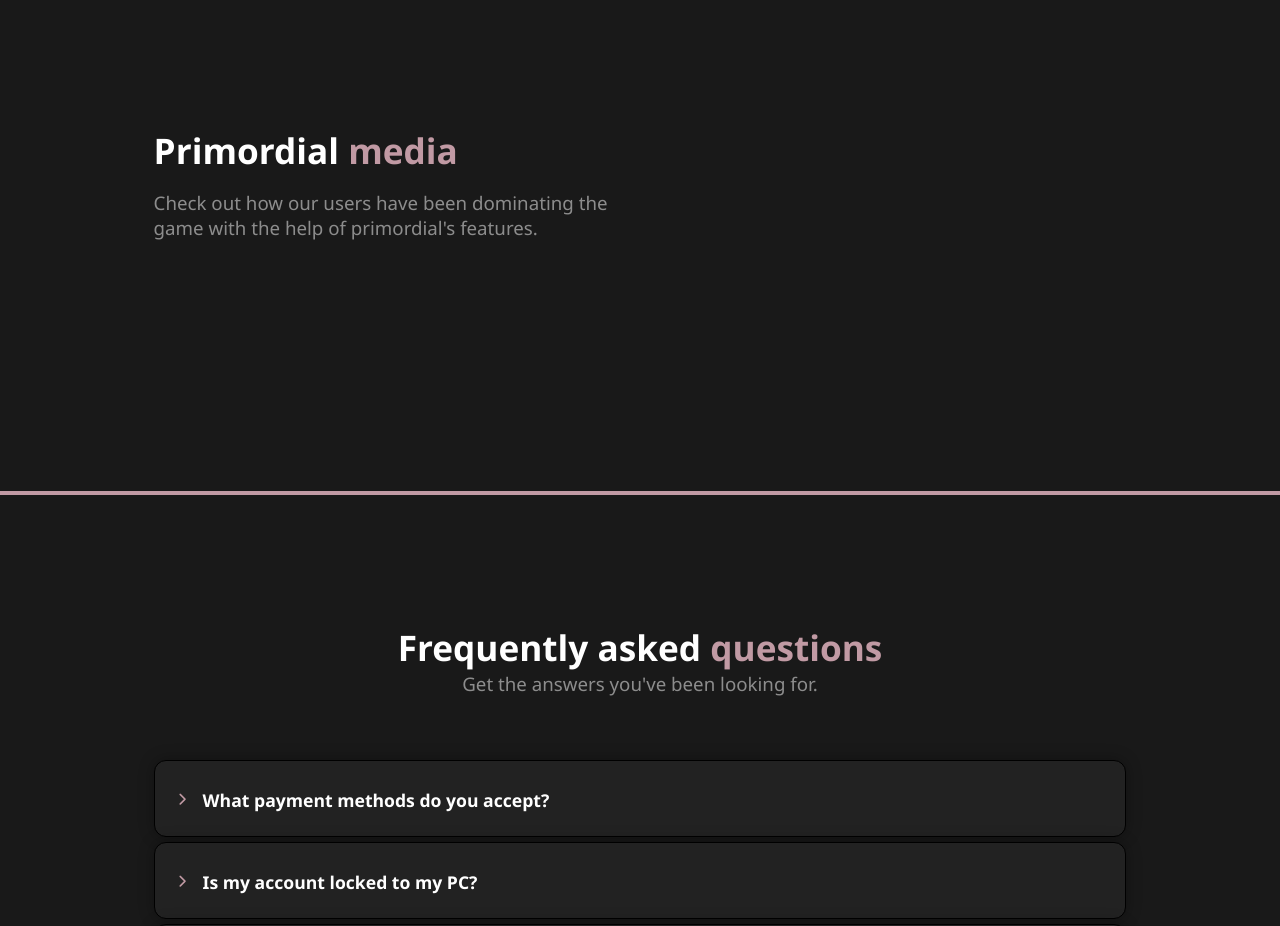
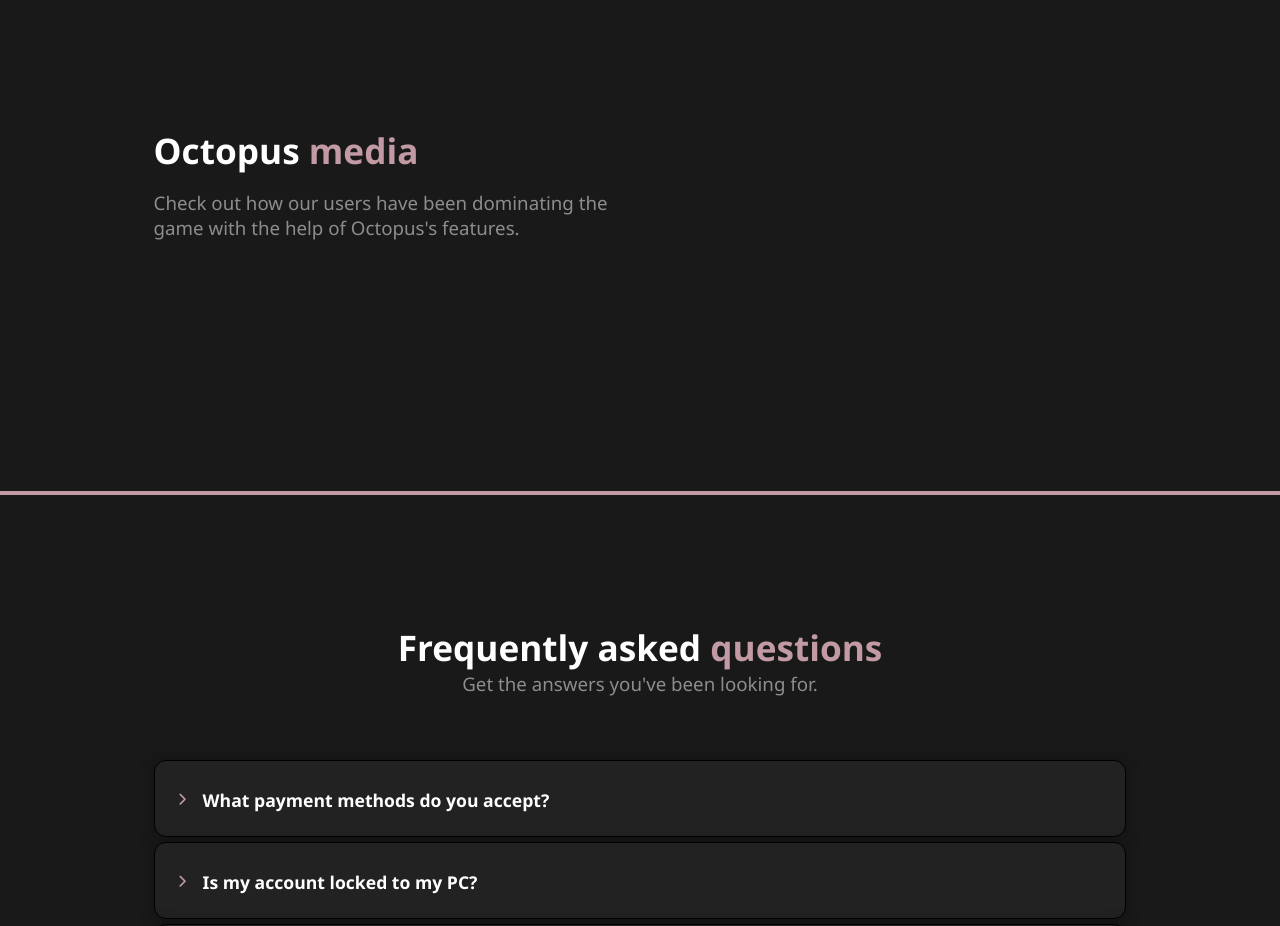
Before and after one commit to K4SPERSKY965/Website, a plain HTML site: page index.html in a window 1280 px wide. Shown: the part 2560-3486 px from the top of the page. Drawn offline with Linux system fonts and the light colour scheme.

Commit message:
Website Update

```diff
--- a/index.html
+++ b/index.html
@@ -79,9 +79,9 @@
 </section>
 <section class="media">
 <div>
-<h1 class="title">Primordial <span class="colored">media</span></h1>
+<h1 class="title">Octopus <span class="colored">media</span></h1>
 <h3 class="subtitle">Check out how our users have been dominating the game
-with the help of primordial's features.</h3>
+with the help of Octopus's features.</h3>
 </div>
 <iframe width="680" height="360" src="" title="CS2 Cheating | Primordial.dev" frameborder="0" allow="accelerometer; autoplay; clipboard-write; encrypted-media; gyroscope; picture-in-picture; web-share" allowfullscreen=""></iframe>
 </section>
```
